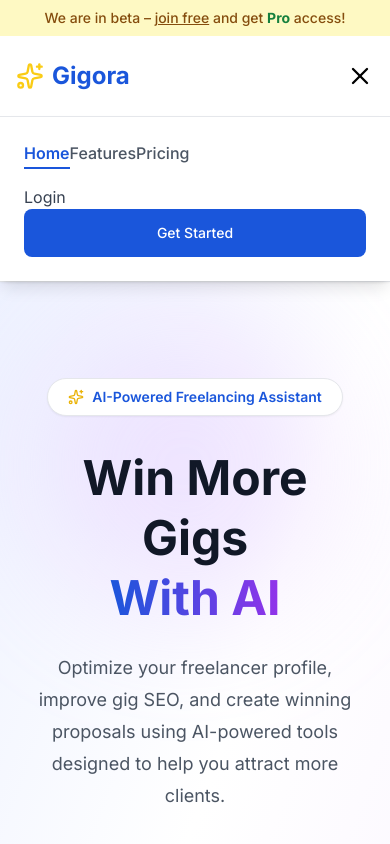
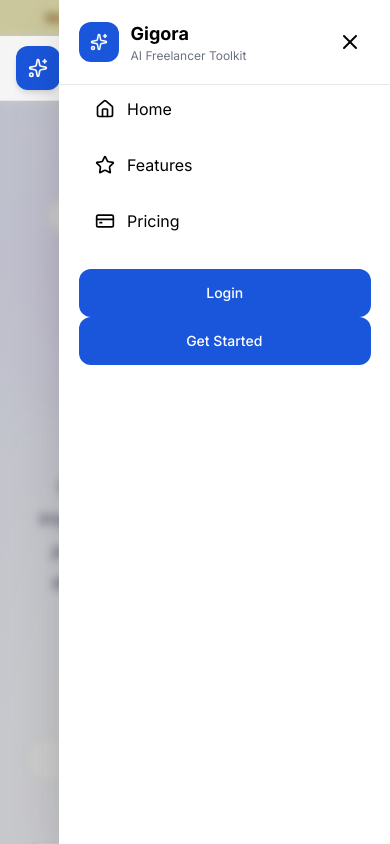
Before and after one commit to haniaghaffar/Gigora-app, a React (Create React App) app: page / in a window 390 px wide. Both pictures are taken after a click on the button 360 px from the left and 76 px from the top of the page. Shown: the top 844 px of the page. Built offline with nearby package versions, Linux system fonts and the light colour scheme; no server answers.

Commit message:
Redesign navbar with modern responsive UI

```diff
--- a/src/components/Navbar.jsx
+++ b/src/components/Navbar.jsx
@@ -1,116 +1,90 @@
 import React, { useState } from "react";
 import { Link, useNavigate, useLocation } from "react-router-dom";
-
 import {
   Menu,
   X,
   Sparkles,
-  UserCircle2,
   Crown,
   CreditCard,
   Settings,
   LogOut,
   ArrowUpCircle,
+  Home,
+  LayoutDashboard,
+  Star,
 } from "lucide-react";
-
 
 import Button from "../components/Button";
 import { supabase } from "../services/supabase";
 import { useAuth } from "../context/AuthContext";
 
-
-
 function Navbar() {
-
   const [menuOpen, setMenuOpen] = useState(false);
   const [accountOpen, setAccountOpen] = useState(false);
 
-
   const { user } = useAuth();
-
 
   const navigate = useNavigate();
   const location = useLocation();
 
-
-
   const navClass = (path) =>
     location.pathname === path
-      ? "text-primaryBlue font-semibold border-b-2 border-primaryBlue pb-1 transition"
-      : "text-gray-600 hover:text-primaryBlue font-medium transition";
-
-
+      ? "px-4 py-2 rounded-xl bg-blue-50 text-primaryBlue font-semibold transition-all duration-300"
+      : "px-4 py-2 rounded-xl text-gray-600 hover:bg-gray-100 hover:text-primaryBlue font-medium transition-all duration-300";
 
   const handleLogout = async () => {
-
     await supabase.auth.signOut();
-
 
     localStorage.removeItem("subscription");
     localStorage.removeItem("paymentMethod");
 
-
     navigate("/");
-
 
     setMenuOpen(false);
     setAccountOpen(false);
-
   };
-
-
-
-  // Pro status from checkout flow
 
   const isPro =
     localStorage.getItem("subscription") === "pro";
 
+  return (
+    <>
+      {/* Overlay */}
+      {(menuOpen || accountOpen) && (
+        <div
+          onClick={() => {
+            setMenuOpen(false);
+            setAccountOpen(false);
+          }}
+          className="fixed inset-0 bg-black/20 backdrop-blur-sm z-40"
+        />
+      )}
 
-
-  return (
-
-    <nav className="sticky top-0 z-50 bg-white/80 backdrop-blur-lg border-b border-gray-200 shadow-sm">
-
-
-      <div className="max-w-7xl mx-auto h-20 px-4 sm:px-6 lg:px-8 flex items-center justify-between">
-
-
+      <nav className="sticky top-0 z-50 border-b border-gray-200 bg-white/80 backdrop-blur-xl">
+        <div className="max-w-screen-2xl mx-auto px-4 sm:px-6 lg:px-10 h-16 lg:h-20 flex items-center justify-between">
 
           {/* Logo */}
-
-
           <Link
             to="/"
-          className="flex items-center gap-2 text-2xl font-extrabold text-primaryBlue"
+            className="flex items-center gap-3 group"
           >
+            <div className="h-11 w-11 rounded-xl bg-primaryBlue flex items-center justify-center shadow-md group-hover:scale-105 transition duration-300">
+              <Sparkles className="text-white" size={20} />
+            </div>
 
-          <Sparkles
-            className="text-yellow-400"
-            size={28}
-          />
-
-          Gigora
-
+            <h1 className="text-2xl font-black tracking-tight text-gray-900">
+              Gig<span className="text-primaryBlue">ora</span>
+            </h1>
           </Link>
 
-
-
-
           {/* Desktop Navigation */}
-
-
-        <div className="hidden md:flex items-center gap-8">
-
-
-
+          <div className="hidden lg:flex items-center gap-2">
             <Link
               to="/"
               className={navClass("/")}
             >
               Home
             </Link>
-
-
 
             <Link
               to="/features"
@@ -119,455 +93,333 @@
               Features
             </Link>
 
-
-
             <Link
               to="/pricing"
               className={navClass("/pricing")}
             >
               Pricing
             </Link>
-
-
-
-
                         {user ? (
-
               <>
-
-
+                {/* Dashboard Button */}
                 <Link
                   to="/dashboard"
                   className={
                     location.pathname === "/dashboard"
-                    ? "px-5 py-2 rounded-full bg-primaryBlue text-white font-semibold"
-                    : "px-5 py-2 rounded-full bg-blue-50 text-primaryBlue font-semibold hover:bg-primaryBlue hover:text-white transition"
+                      ? "ml-3 flex items-center gap-2 rounded-xl bg-primaryBlue px-5 py-2.5 text-sm font-semibold text-white shadow-md transition-all"
+                      : "ml-3 flex items-center gap-2 rounded-xl bg-blue-50 px-5 py-2.5 text-sm font-semibold text-primaryBlue hover:bg-primaryBlue hover:text-white hover:shadow-lg transition-all duration-300"
                   }
                 >
-
+                  <LayoutDashboard size={18} />
                   Dashboard
-
                 </Link>
 
+                {/* Account */}
+                <div className="relative ml-3">
+                  <button
+                    onClick={() => setAccountOpen(!accountOpen)}
+                    className="flex items-center gap-3 rounded-2xl border border-gray-200 bg-white px-3 py-2 shadow-sm transition-all duration-300 hover:shadow-lg"
+                  >
+                    <div className="flex h-11 w-11 items-center justify-center rounded-full bg-gradient-to-r from-blue-600 to-indigo-600 text-lg font-bold text-white">
+                      {user?.user_metadata?.name?.charAt(0)?.toUpperCase() ||
+                        "F"}
+                    </div>
 
+                    <div className="hidden xl:block text-left">
+                      <p className="font-semibold text-gray-900">
+                        {user?.user_metadata?.name || "Freelancer"}
+                      </p>
 
-
-              {/* Account Dropdown */}
-
-
-              <div className="relative">
-
-
-                <button
-                  onClick={() =>
-                    setAccountOpen(!accountOpen)
-                  }
-                  className="flex items-center gap-3"
-                >
-
-
-                  <UserCircle2
-                    size={38}
-                    className="text-primaryBlue"
-                  />
-
-
-
-                  <div className="flex flex-col items-start">
-
-
-                    <span className="font-semibold text-primaryBlue">
-
-                      {user?.user_metadata?.name ||
-                        "Freelancer"}
-
-                    </span>
-
-
+                      <p className="text-xs text-gray-500">
+                        {user?.email}
+                      </p>
+                    </div>
 
                     {isPro && (
-
-                      <span className="inline-flex items-center gap-1 mt-1 rounded-full bg-amber-100 border border-amber-300 px-2 py-0.5 text-[11px] font-semibold text-amber-700">
-
+                      <span className="hidden lg:flex items-center gap-1 rounded-full bg-amber-100 px-2 py-1 text-[11px] font-semibold text-amber-700">
                         <Crown size={12} />
-
                         PRO
-
                       </span>
-
                     )}
-
-
-                  </div>
-
-
                   </button>
 
                   {accountOpen && (
+                    <div className="absolute right-0 mt-4 w-72 overflow-hidden rounded-2xl border border-gray-200 bg-white shadow-2xl animate-in fade-in zoom-in-95 duration-200">
 
-                  <div className="absolute right-0 mt-3 w-64 bg-white rounded-2xl shadow-xl border overflow-hidden">
+                      {/* Header */}
+                      <div className="bg-gradient-to-r from-blue-600 to-indigo-600 p-5 text-white">
+                        <div className="flex items-center gap-3">
+                          <div className="flex h-12 w-12 items-center justify-center rounded-full bg-white/20 text-xl font-bold">
+                            {user?.user_metadata?.name
+                              ?.charAt(0)
+                              ?.toUpperCase() || "F"}
+                          </div>
 
+                          <div>
+                            <p className="font-semibold">
+                              {user?.user_metadata?.name || "Freelancer"}
+                            </p>
+
+                            <p className="text-xs text-blue-100">
+                              {user?.email}
+                            </p>
+                          </div>
+                        </div>
+
+                        {isPro && (
+                          <div className="mt-4 inline-flex items-center gap-1 rounded-full bg-white/20 px-3 py-1 text-xs font-semibold">
+                            <Crown size={14} />
+                            Pro Member
+                          </div>
+                        )}
+                      </div>
+
+                      {/* Menu */}
+                      <div className="p-2">
 
                         <Link
                           to="/billing"
                           onClick={() => setAccountOpen(false)}
-                      className="flex items-center gap-3 px-4 py-3 hover:bg-gray-50"
+                          className="flex items-center gap-3 rounded-xl px-4 py-3 text-gray-700 transition hover:bg-blue-50"
                         >
-
                           <CreditCard size={18} />
-
                           Billing
-
                         </Link>
-
-
 
                         <Link
                           to="/settings"
                           onClick={() => setAccountOpen(false)}
-                      className="flex items-center gap-3 px-4 py-3 hover:bg-gray-50"
+                          className="flex items-center gap-3 rounded-xl px-4 py-3 text-gray-700 transition hover:bg-blue-50"
                         >
-
                           <Settings size={18} />
-
                           Settings
-
                         </Link>
 
-
-
-
                         {!isPro && (
-
                           <button
                             onClick={() => {
-
                               navigate("/pricing");
                               setAccountOpen(false);
-
                             }}
-                        className="w-full flex items-center gap-3 px-4 py-3 hover:bg-gray-50 text-left text-primaryBlue font-medium"
+                            className="flex w-full items-center gap-3 rounded-xl px-4 py-3 text-left font-medium text-primaryBlue transition hover:bg-blue-50"
                           >
-
                             <ArrowUpCircle size={18} />
-
                             Upgrade to Pro
-
                           </button>
-
                         )}
 
-
-
+                        <div className="my-2 border-t" />
 
                         <button
                           onClick={handleLogout}
-                      className="w-full flex items-center gap-3 px-4 py-3 text-red-600 hover:bg-red-50"
+                          className="flex w-full items-center gap-3 rounded-xl px-4 py-3 text-left text-red-600 transition hover:bg-red-50"
                         >
-
                           <LogOut size={18} />
-
                           Logout
-
                         </button>
 
+                      </div>
+                    </div>
+                  )}
+                </div>
+              </>
+            ) : (
+              <>
+                <Link
+                  to="/login"
+                  className="rounded-xl px-5 py-2 font-medium text-gray-700 transition hover:bg-gray-100"
+                >
+                  Login
+                </Link>
 
+                <Link to="/signup">
+                  <Button className="rounded-xl px-6 py-2.5 shadow-md hover:shadow-xl transition-all duration-300">
+                    Get Started
+                  </Button>
+                </Link>
+              </>
+            )}
+          </div>
+                    {/* Mobile Menu Button */}
+          <button
+            onClick={() => setMenuOpen(true)}
+            className="lg:hidden flex items-center justify-center h-11 w-11 rounded-xl border border-gray-200 hover:bg-gray-100 transition"
+          >
+            <Menu size={24} />
+          </button>
+        </div>
+      </nav>
 
+      {/* Mobile Drawer */}
+      <div
+        className={`fixed top-0 right-0 z-50 h-screen w-[85%] max-w-sm bg-white shadow-2xl transform transition-transform duration-300 lg:hidden ${
+          menuOpen ? "translate-x-0" : "translate-x-full"
+        }`}
+      >
+        {/* Header */}
+        <div className="flex items-center justify-between p-5 border-b">
+          <div className="flex items-center gap-3">
+            <div className="h-10 w-10 rounded-xl bg-primaryBlue flex items-center justify-center">
+              <Sparkles className="text-white" size={18} />
             </div>
 
+            <div>
+              <h2 className="font-bold text-lg">Gigora</h2>
+              <p className="text-xs text-gray-500">
+                AI Freelancer Toolkit
+              </p>
+            </div>
+          </div>
+
+          <button
+            onClick={() => setMenuOpen(false)}
+            className="p-2 rounded-lg hover:bg-gray-100"
+          >
+            <X size={24} />
+          </button>
+        </div>
+
+        {/* User Card */}
+        {user && (
+          <div className="m-5 rounded-2xl bg-gradient-to-r from-blue-600 to-indigo-600 p-5 text-white shadow-lg">
+            <div className="flex items-center gap-4">
+              <div className="flex h-14 w-14 items-center justify-center rounded-full bg-white/20 text-xl font-bold">
+                {user?.user_metadata?.name?.charAt(0)?.toUpperCase() || "F"}
+              </div>
+
+              <div>
+                <h3 className="font-semibold">
+                  {user?.user_metadata?.name || "Freelancer"}
+                </h3>
+
+                <p className="text-xs text-blue-100 break-all">
+                  {user?.email}
+                </p>
+
+                {isPro && (
+                  <span className="mt-2 inline-flex items-center gap-1 rounded-full bg-white/20 px-2 py-1 text-xs font-semibold">
+                    <Crown size={12} />
+                    PRO Member
+                  </span>
+                )}
+              </div>
+            </div>
+          </div>
         )}
 
-
-              </div>
-
-
-            </>
-
-
-          ) : (
-
-            <>
-
-
-              <Link
-                to="/login"
-                className="text-gray-600 hover:text-primaryBlue font-medium"
-              >
-
-                Login
-
-              </Link>
-
-
-
-              <Link to="/signup">
-
-                <Button className="rounded-full px-6">
-
-                  Get Started
-
-                </Button>
-
-              </Link>
-
-
-            </>
-
-          )}
-
-
-        </div>
-
-
-
-
-        {/* Mobile Menu Button */}
-
-
-        <button
-          className="md:hidden"
-          onClick={() =>
-            setMenuOpen(!menuOpen)
-          }
-        >
-
-          {menuOpen ? (
-            <X size={28} />
-          ) : (
-            <Menu size={28} />
-          )}
-
-        </button>
-
-
-      </div>
-
-
-
-
-      {/* Mobile Menu */}
-
-
-      {menuOpen && (
-
-        <div className="md:hidden bg-white border-t border-gray-200 px-6 py-6 space-y-5 shadow-lg">
-
-
+        {/* Navigation */}
+        <div className="px-5 space-y-2">
 
           <Link
             to="/"
             onClick={() => setMenuOpen(false)}
-            className={navClass("/")}
+            className="flex items-center gap-3 rounded-xl px-4 py-3 hover:bg-gray-100 transition"
           >
-
+            <Home size={20} />
             Home
-
           </Link>
-
-
-
 
           <Link
             to="/features"
             onClick={() => setMenuOpen(false)}
-            className={navClass("/features")}
+            className="flex items-center gap-3 rounded-xl px-4 py-3 hover:bg-gray-100 transition"
           >
-
+            <Star size={20} />
             Features
-
           </Link>
-
-
-
 
           <Link
             to="/pricing"
             onClick={() => setMenuOpen(false)}
-            className={navClass("/pricing")}
+            className="flex items-center gap-3 rounded-xl px-4 py-3 hover:bg-gray-100 transition"
           >
-
+            <CreditCard size={20} />
             Pricing
-
           </Link>
 
-
-
-
           {user ? (
-
             <>
-
-
               <Link
                 to="/dashboard"
                 onClick={() => setMenuOpen(false)}
-                className="block font-semibold text-primaryBlue"
+                className="flex items-center gap-3 rounded-xl px-4 py-3 hover:bg-gray-100 transition"
               >
-
+                <LayoutDashboard size={20} />
                 Dashboard
-
               </Link>
-
-
 
               <Link
                 to="/billing"
                 onClick={() => setMenuOpen(false)}
-                className="flex items-center gap-3 text-gray-700"
+                className="flex items-center gap-3 rounded-xl px-4 py-3 hover:bg-gray-100 transition"
               >
-
-                <CreditCard size={18}/>
-
+                <CreditCard size={20} />
                 Billing
-
               </Link>
-
-
 
               <Link
                 to="/settings"
                 onClick={() => setMenuOpen(false)}
-                className="flex items-center gap-3 text-gray-700"
+                className="flex items-center gap-3 rounded-xl px-4 py-3 hover:bg-gray-100 transition"
               >
-
-                <Settings size={18}/>
-
+                <Settings size={20} />
                 Settings
-
               </Link>
 
-
-
-
               {!isPro && (
-
                 <button
                   onClick={() => {
-
                     navigate("/pricing");
                     setMenuOpen(false);
-
                   }}
-                  className="flex items-center gap-3 text-primaryBlue font-medium"
+                  className="flex w-full items-center gap-3 rounded-xl px-4 py-3 text-left font-medium text-primaryBlue hover:bg-blue-50 transition"
                 >
-
-                  <ArrowUpCircle size={18}/>
-
+                  <ArrowUpCircle size={20} />
                   Upgrade to Pro
-
                 </button>
-
               )}
 
-              <div className="border-t pt-4 flex items-center gap-3">
-
-
-                <UserCircle2
-                  size={42}
-                  className="text-primaryBlue"
-                />
-
-
-
-                <div>
-
-                  <p className="font-semibold">
-
-                    {user?.user_metadata?.name ||
-                      "Freelancer"}
-
-                  </p>
-
-
-
-                  {isPro && (
-
-                    <span className="inline-flex items-center gap-1 mt-1 rounded-full bg-amber-100 border border-amber-300 px-2 py-0.5 text-[11px] font-semibold text-amber-700">
-
-                      <Crown size={12}/>
-
-                      PRO
-
-                    </span>
-
-                  )}
-
-
-                </div>
-
-
-              </div>
-
-
-
-
+              <div className="border-t my-3" />
 
               <button
                 onClick={handleLogout}
-                className="flex items-center gap-3 text-red-600 font-medium pt-3"
+                className="flex w-full items-center justify-center gap-2 rounded-xl bg-red-50 py-3 font-medium text-red-600 hover:bg-red-100 transition"
               >
-
-                <LogOut size={18}/>
-
+                <LogOut size={18} />
                 Logout
-
               </button>
-
-
-
             </>
-
-
           ) : (
-
             <>
-
-
+              <div className="pt-4 space-y-3">
                 <Link
                   to="/login"
                   onClick={() => setMenuOpen(false)}
-                className="block text-gray-700"
+                  className="block"
                 >
-
+                  <Button
+                    variant="outline"
+                    className="w-full rounded-xl"
+                  >
                     Login
-
+                  </Button>
                 </Link>
-
-
-
 
                 <Link
                   to="/signup"
                   onClick={() => setMenuOpen(false)}
                 >
-
-                <Button className="w-full rounded-full">
-
+                  <Button className="w-full rounded-xl">
                     Get Started
-
                   </Button>
-
                 </Link>
-
-
+              </div>
             </>
-
           )}
-
-
-
         </div>
-
-      )}
-
-
-
-    </nav>
-
+      </div>
+    </>
   );
-
 }
 
-
-
 export default Navbar;
```
Lines whose indentation alone changed are shown as unchanged.
